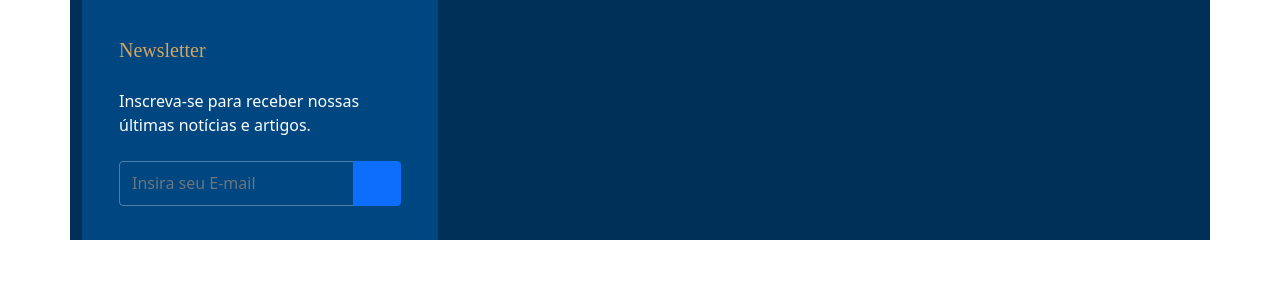
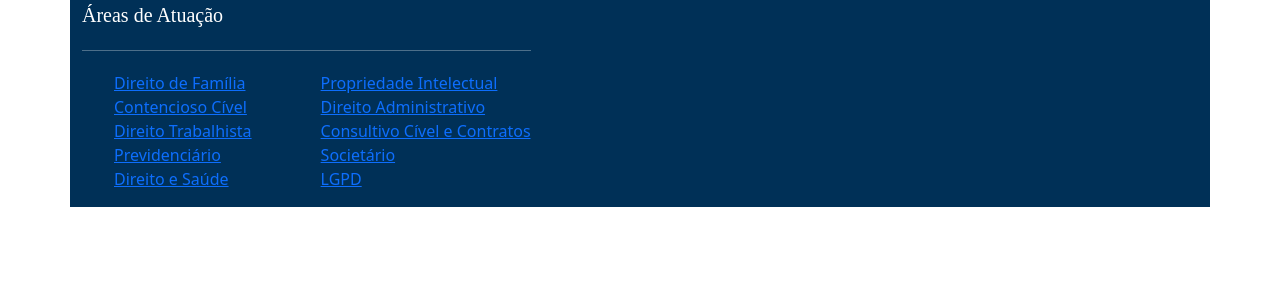
Before and after one commit to luangelsdorf/brc-advogados, a Next.js app: page / in a window 1280 px wide. Shown: the top 300 px of the page. Built offline with nearby package versions, Linux system fonts and the light colour scheme.

Commit message:
Componente "ListaAreas"

```diff
--- a/pages/index.js
+++ b/pages/index.js
@@ -6,6 +6,7 @@ import React from "react";
 import Form from "../src/components/inferior/Form";
 import FaleConosco from "../src/components/inferior/FaleConosco";
 import NewsLetter from "../src/components/inferior/NewsLetter";
+import ListaAreas from "../src/components/inferior/ListaAreas";
 
 
 export default function Home() {
@@ -22,9 +23,7 @@ export default function Home() {
 
             <div className="container d-fle justify-content-center align-items-center bg-escuro">
                 <div className="row">
-                    <div className="col-4">
-                        <NewsLetter />
-                    </div>
+                    <ListaAreas />
                 </div>
             </div>
         </div>
--- a/public/css/global.css
+++ b/public/css/global.css
@@ -147,6 +147,19 @@ body {
     background-color: var(--dourado);
     border-color: var(--dourado);
     color: white;
+}
+a {
+    text-decoration: none;
+    color: white;
+}
+
+li {
+    list-style: none;
+}
+
+ul {
+    padding: 0;
+    margin: 0;
 }
 
 a:hover {
@@ -364,6 +377,16 @@ header {
 
 /* -=-=-=-=-=-=-=-=-=-=-=-=-=-=-=-=-=-=-=-=- SubFooter -=-=-=-=-=-=-=-=-=-=-=-=-=-=-=-=-=-=-=-=- */
 
+.list-areas {
+    /*width: 370px;*/
+}
+
+.list-title {
+    margin-bottom: 20px;
+    padding-bottom: 20px;
+    border-bottom: 1px solid rgba(255, 255, 255, 0.3);
+}
+
 .newsletter {
     height: 240px;
     background-color: var(--azul-claro);
@@ -394,3 +417,7 @@ header {
 .news-input::placeholder {
     color: white;
 }
+
+.first-col {
+    padding-right: 37px;
+}
--- /dev/null
+++ b/src/components/inferior/ListaAreas.js
@@ -0,0 +1,25 @@
+import React from 'react';
+
+export default function ListaAreas() {
+    return (
+        <div className="w-max-content text-white">
+            <span className="list-title d-block playfair fs-20">Áreas de Atuação</span>
+            <div className="d-flex">
+                <ul className="first-col">
+                    <li><a href="#">Direito de Família</a></li>
+                    <li><a href="#">Contencioso Cível</a></li>
+                    <li><a href="#">Direito Trabalhista</a></li>
+                    <li><a href="#">Previdenciário</a></li>
+                    <li><a href="#">Direito e Saúde</a></li>
+                </ul>
+                <ul>
+                    <li><a href="#">Propriedade Intelectual</a></li>
+                    <li><a href="#">Direito Administrativo</a></li>
+                    <li><a href="#">Consultivo Cível e Contratos</a></li>
+                    <li><a href="#">Societário</a></li>
+                    <li><a href="#">LGPD</a></li>
+                </ul>
+            </div>
+        </div>
+    )
+}
```
